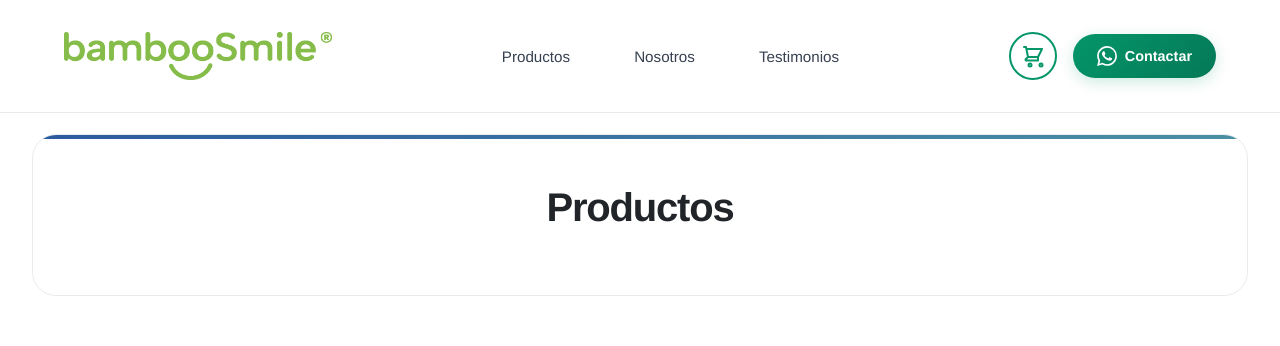
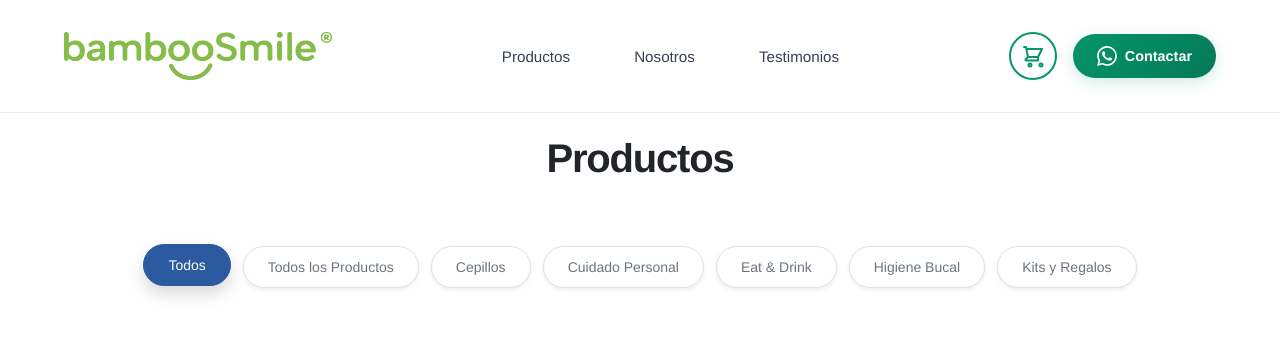
Before and after one commit to yeyodev1/bambooSmile-frontend, a Vue app: page /productos in a window 1280 px wide. Shown: the top 346 px of the page. Built offline with nearby package versions, Linux system fonts and the light colour scheme; a web font is replaced by a local one.

Commit message:
style(ProductsView): simplify products header styling
Remove redundant and complex styling from products header to improve maintainability and reduce clutter

```diff
--- a/src/views/ProductsView.vue
+++ b/src/views/ProductsView.vue
@@ -191,26 +191,9 @@ $transition-elegant: all 0.4s cubic-bezier(0.4, 0, 0.2, 1);
 .products-header {
   text-align: center;
   margin-bottom: 4rem;
-  padding: 3rem 0;
-  border-radius: 24px;
-  margin-bottom: 4rem;
-  border: 1px solid $border-light;
-  position: relative;
-  overflow: hidden;
-
-  &::before {
-    content: '';
-    position: absolute;
-    top: 0;
-    left: 0;
-    right: 0;
-    height: 4px;
-    background: linear-gradient(90deg, $accent-600 0%, $accent-secondary 100%);
-  }
 
   @media (max-width: 768px) {
     margin-bottom: 3rem;
-    padding: 2rem 1rem;
   }
 }
 
```
